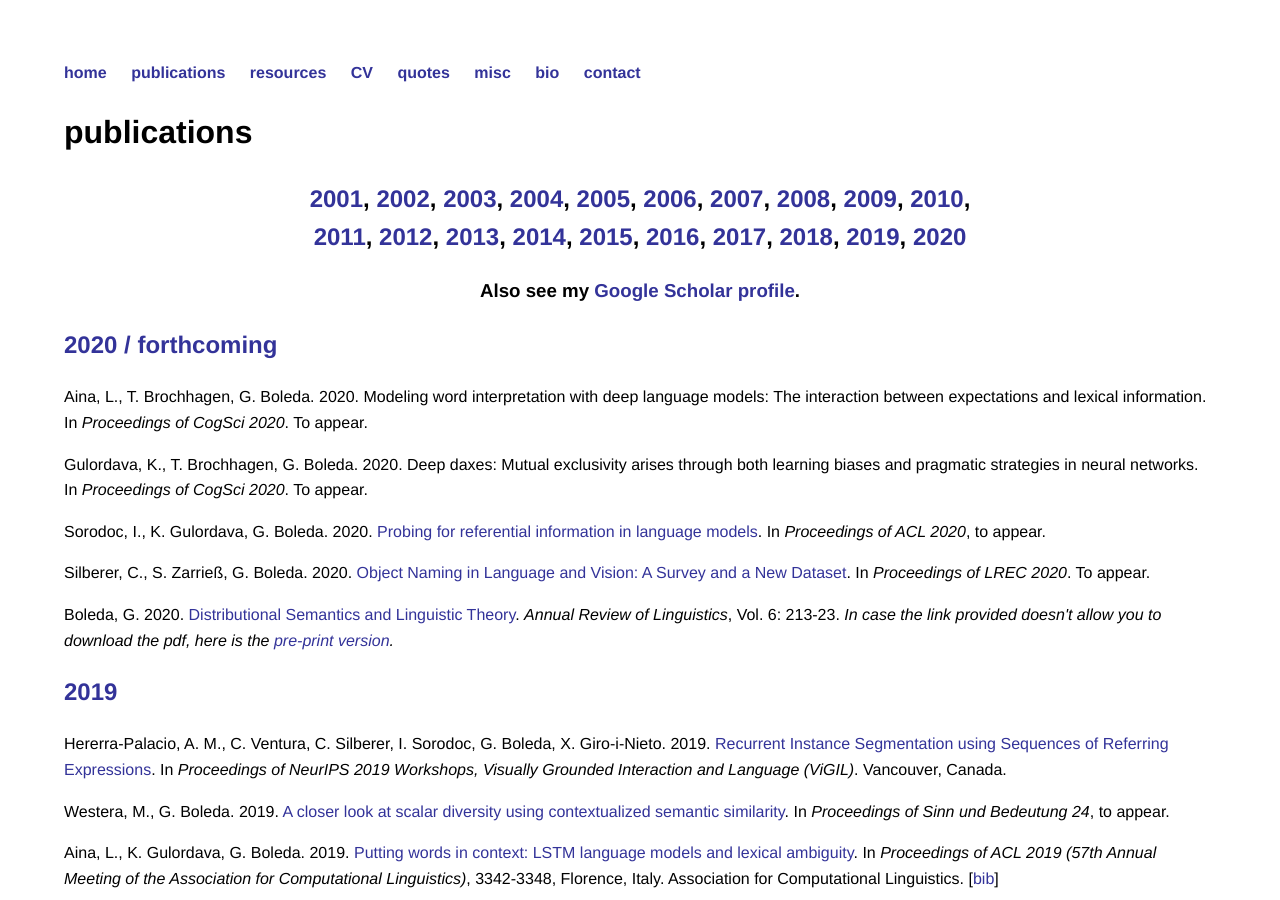
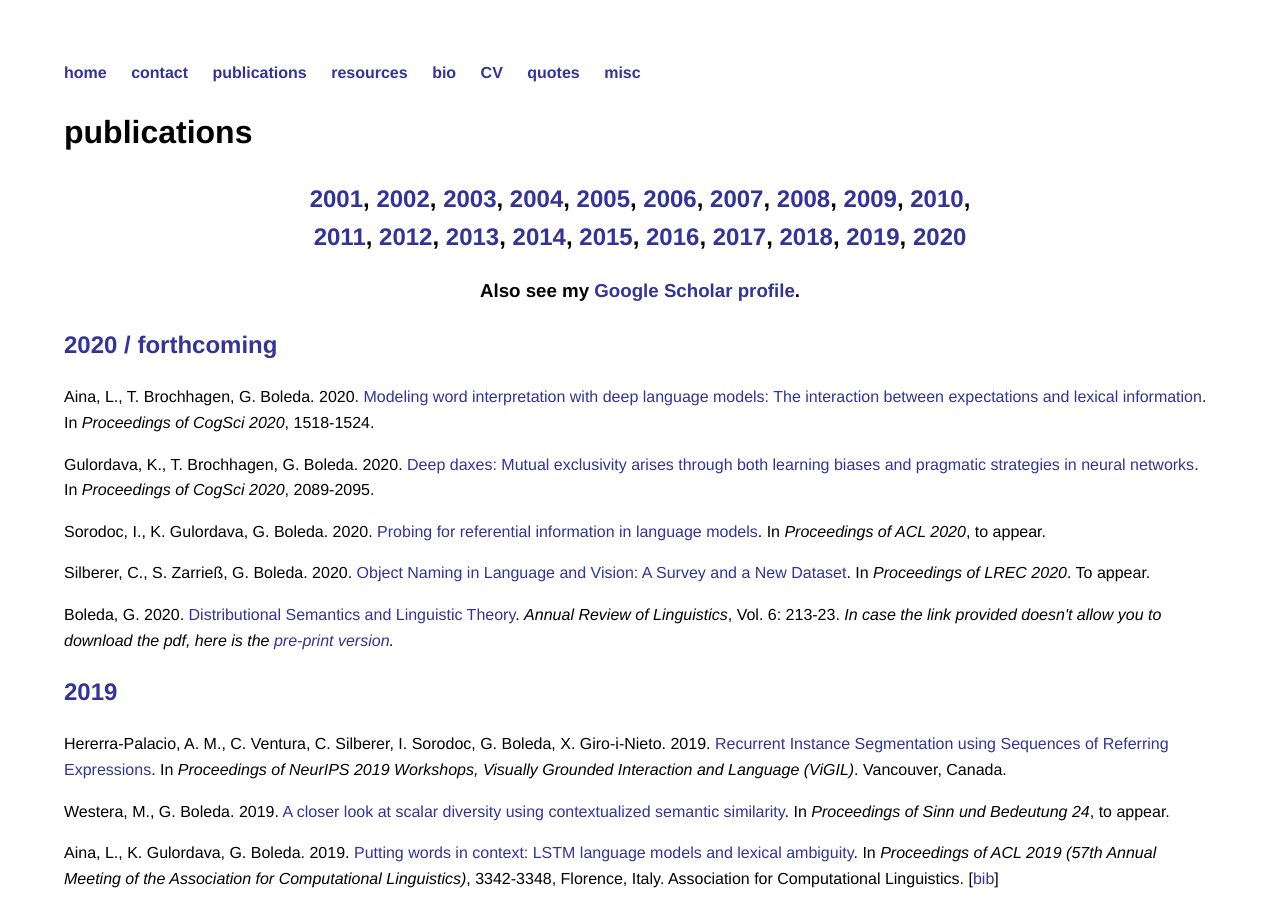
Before and after one commit to gboleda/gboleda.github.io, a Jekyll site: the page built from pubs/index.html, in a window 1280 px wide and 900 px high. Built offline with Jekyll 4.4.1, drawn with Linux system fonts in a browser that asks for light colours.

Commit message:
updates pubs, adds license icon

```diff
--- a/_layouts/default.html
+++ b/_layouts/default.html
@@ -9,13 +9,13 @@
 		<nav>
     		<ul>
         		<li><a href="/">home</a></li>
+	        	<li><a href="/contact.html">contact</a></li>
 	        	<li><a href="/pubs">publications</a></li>
  	        	<li><a href="/resources.html">resources</a></li>
+	        	<li><a href="/bio.html">bio</a></li>
 			<li><a href="/0-cv.pdf">CV</a></li>
  	        	<li><a href="/quotes.html">quotes</a></li>
  	        	<li><a href="/misc.html">misc</a></li>
-	        	<li><a href="/bio.html">bio</a></li>
-	        	<li><a href="/contact.html">contact</a></li>
 			<!--<li><a href=""></a></li>-->
     		</ul>
 		</nav>
@@ -29,7 +29,8 @@
 	        	  <li>firstname.lastname@upf.edu</li>
 			  <li><a href="https://scholar.google.com/citations?user=NFJ9kUEAAAAJ">scholar</a></li>
 			  <li><a href="https://github.com/gboleda/">https://github.com/gboleda/</a></li>
-				</ul>
+			  <li><a rel="license" href="http://creativecommons.org/licenses/by-nc-sa/4.0/"><img alt="Creative Commons License" style="border-width:0" src="https://i.creativecommons.org/l/by-nc-sa/4.0/88x31.png" /></a></li>
+			</ul>
 			</footer>
 		</body>
 	</html>
--- a/pubs/index.html
+++ b/pubs/index.html
@@ -34,13 +34,15 @@ In <i>Proceedings of </i>.
 <h2><a name="2020">2020 / forthcoming</a></h2>
 
 <p>Aina, L., T. Brochhagen, G. Boleda. 2020.
-  Modeling word interpretation with deep language models: The interaction between expectations and lexical information.
-  In <i>Proceedings of CogSci 2020</i>. To appear.
+  <a href="https://cognitivesciencesociety.org/cogsci20/papers/0319/0319.pdf">
+    Modeling word interpretation with deep language models: The interaction between expectations and lexical information</a>.
+  In <i>Proceedings of CogSci 2020</i>, 1518-1524.
 </p>
 
 <p>Gulordava, K., T. Brochhagen, G. Boleda. 2020.
-  Deep daxes: Mutual exclusivity arises through both learning biases and pragmatic strategies in neural networks.
-  In <i>Proceedings of CogSci 2020</i>. To appear.
+  <a href="https://cognitivesciencesociety.org/cogsci20/papers/0479/0479.pdf">
+    Deep daxes: Mutual exclusivity arises through both learning biases and pragmatic strategies in neural networks</a>.
+  In <i>Proceedings of CogSci 2020</i>, 2089-2095.
 </p>
 
 <p>Sorodoc, I., K. Gulordava, G. Boleda. 2020.
@@ -68,7 +70,7 @@ Vancouver, Canada.
 </p>
 
 <p>Westera, M., G. Boleda. 2019.
-<a href="https://www.dropbox.com/s/m32r6efaeqnax4a/Westera-Boleda-2019-SUB_scalar-diversity.pdf?dl=0">A closer look at scalar diversity using contextualized semantic similarity</a>.
+<a href="http://mwestera.humanities.uva.nl/downloads/WesteraBoleda2019-SUB-scalar-diversity.pdf">A closer look at scalar diversity using contextualized semantic similarity</a>.
 In <i>Proceedings of Sinn und Bedeutung 24</i>, to appear.
 </p>
 
```
Also changed, not shown: index.html (+4 -5 lines).
